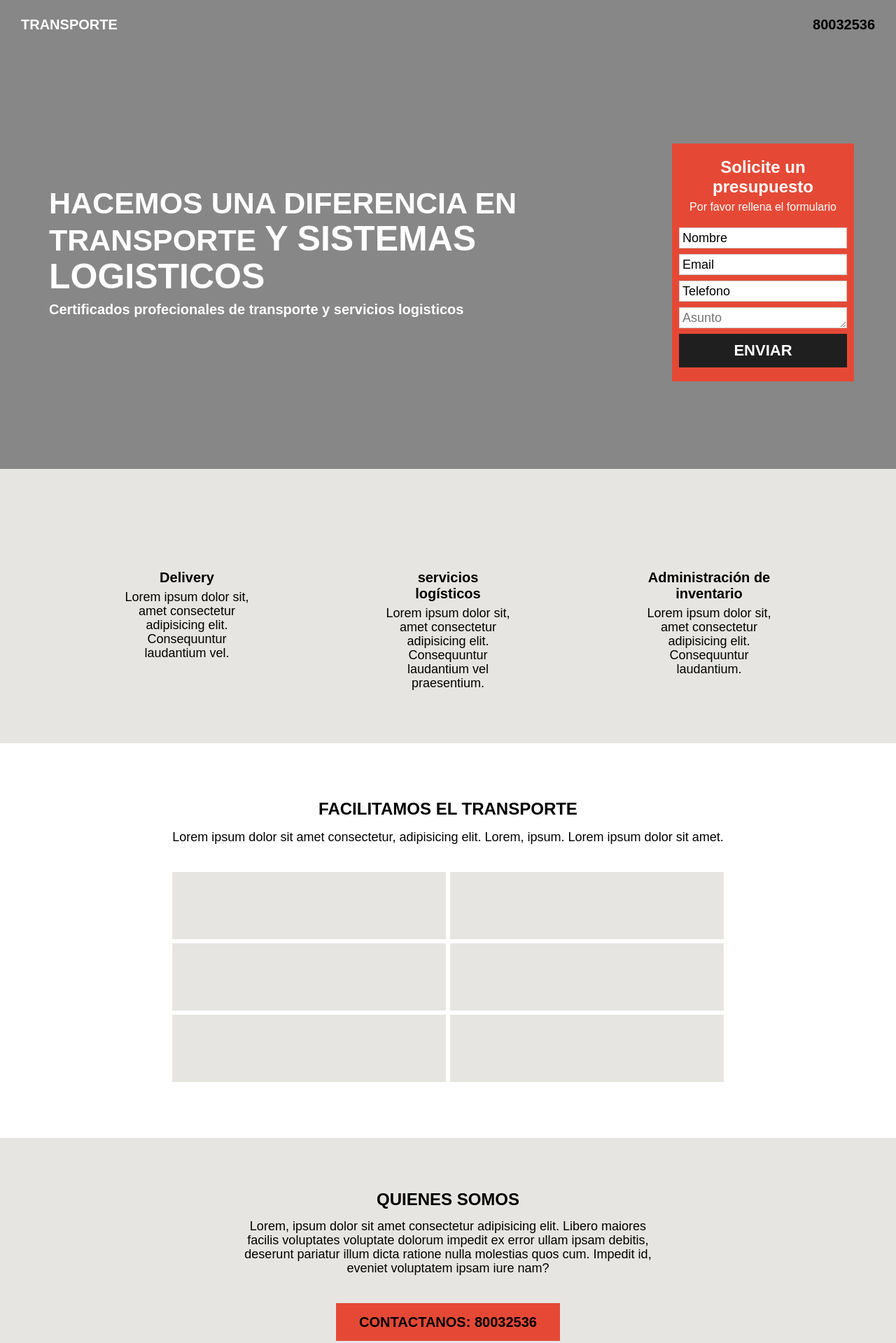
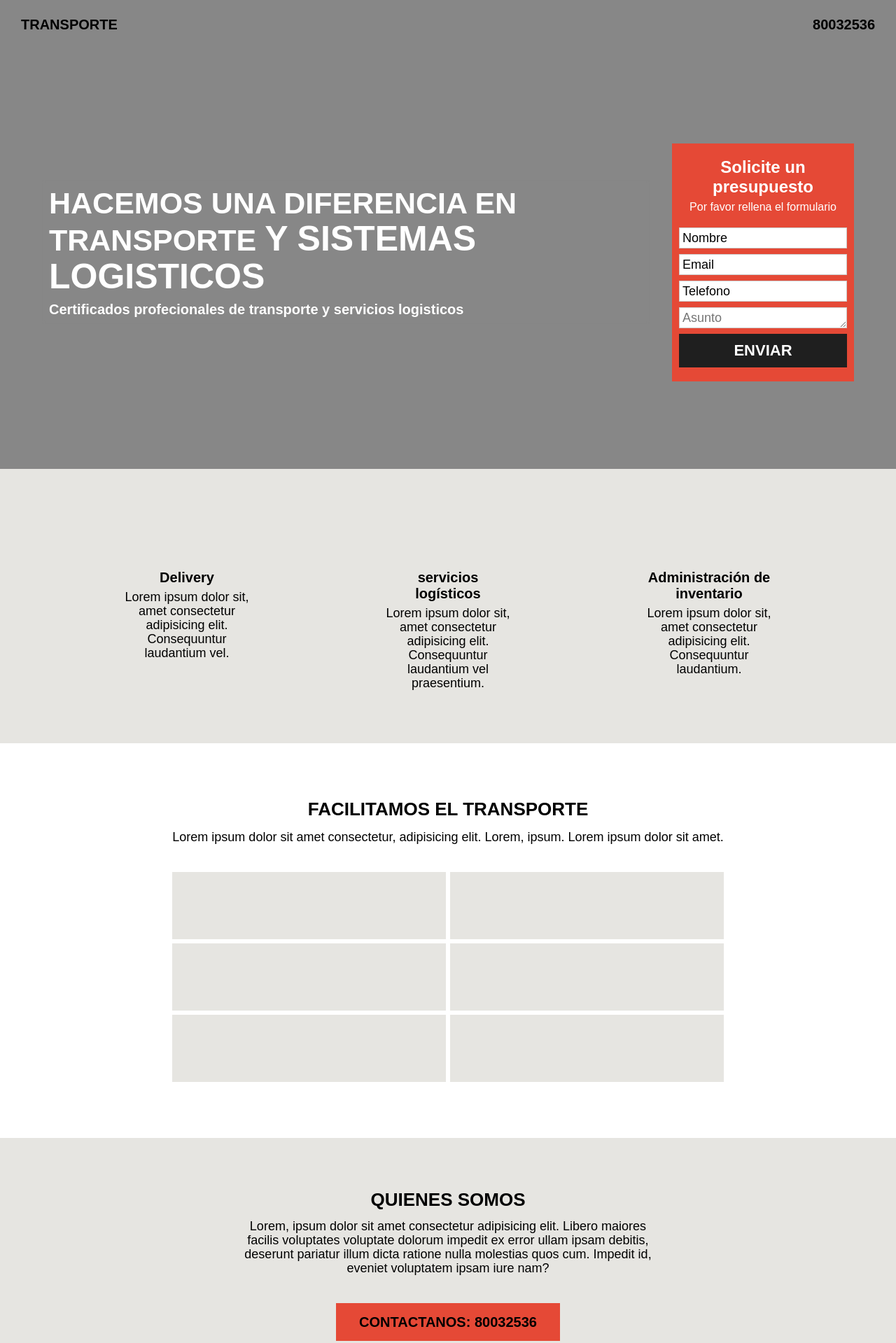
Before and after one commit to CiroMirkin/transportationLandinPage_CSS, a plain HTML site: page index.html in a window 1280 px wide. Shown: the whole page at 70% size. Drawn offline with Linux system fonts and the light colour scheme.

Commit message:
agregado: detalles

```diff
--- a/style.css
+++ b/style.css
@@ -5,6 +5,7 @@
     --section-primary-color:#E6E5E1;
     --section-secondary-color: #FFFFFF;
     --text-color: #000;
+    --seccion-title-font-size: 2.6rem;
 }
 
 html {
@@ -18,6 +19,11 @@ html {
 *::after,
 *::before {
     box-sizing: border-box;
+}
+
+*::selection {
+    background-color: var(--primary-color);
+    color: var(--text-color);
 }
 
 body {
@@ -57,7 +63,7 @@ strong {
     display: flex;
     justify-content: space-between;
     align-items: center;
-    color: #fff;
+    color: var(--text-color);
     background: rgba(0, 0, 0, 0.47);
 }
 .page-header h3 {
@@ -76,7 +82,6 @@ strong {
     font-size: 2rem;
     font-weight: lighter;
     line-height: 2.1rem;
-    color: var(--text-color);
 }
 
 .page-content {
@@ -128,7 +133,8 @@ strong {
 }
 .page-first-conten__form {
     display: inline-block;
-    width: 260px;
+    min-width: 260px;
+    max-width: 40rem;
     padding: 1rem;
     margin: 3rem 0 0 2rem;
     background-color: var(--primary-color);
@@ -225,7 +231,7 @@ strong {
     text-align: center;
 }
 .easyway h2 {
-    font-size: 2.4rem;
+    font-size: var(--seccion-title-font-size);
     line-height: 2.8rem;
     padding-block: 2rem 1.6rem;
 }
@@ -261,7 +267,7 @@ strong {
     color: var(--text-color);
 }
 .about-us h2 {
-    font-size: 2.4rem;
+    font-size: var(--seccion-title-font-size);
     line-height: 2.8rem;
     font-weight: 700;
     margin-block: 1.4rem;
```
